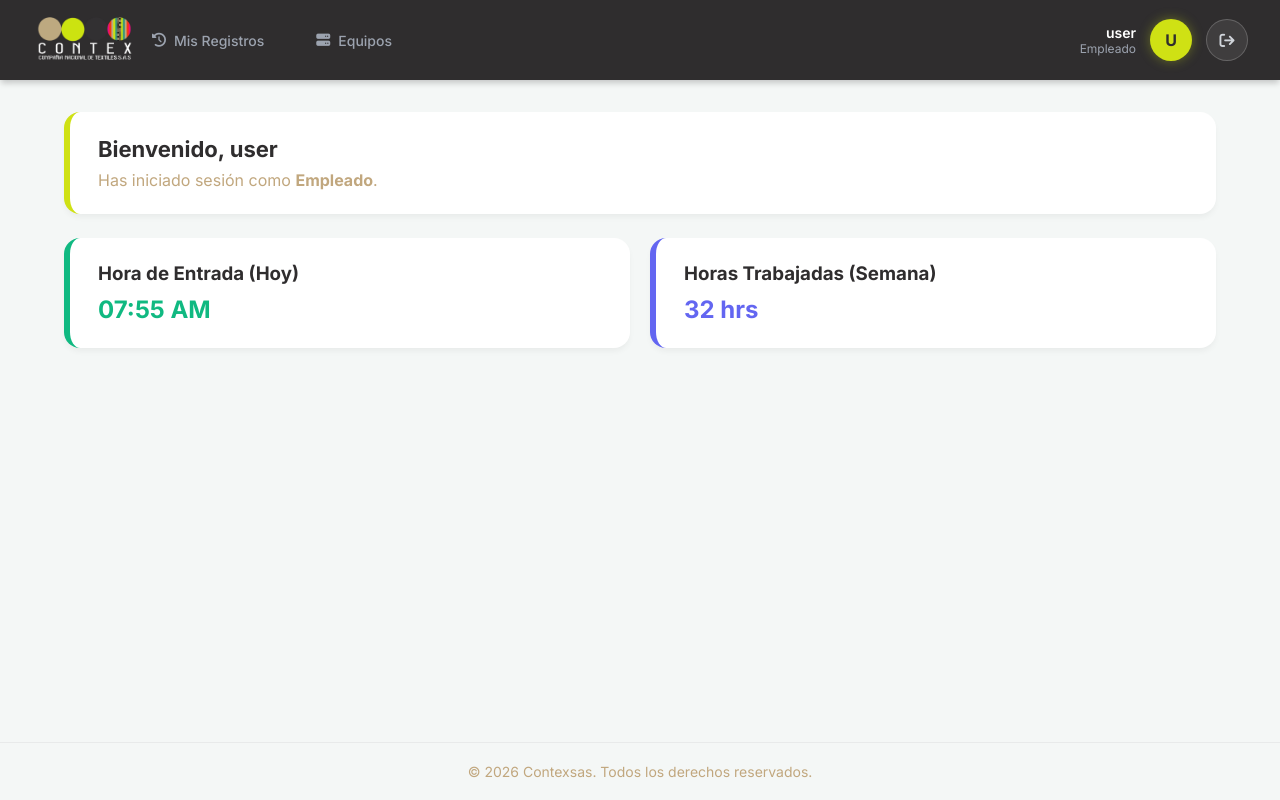
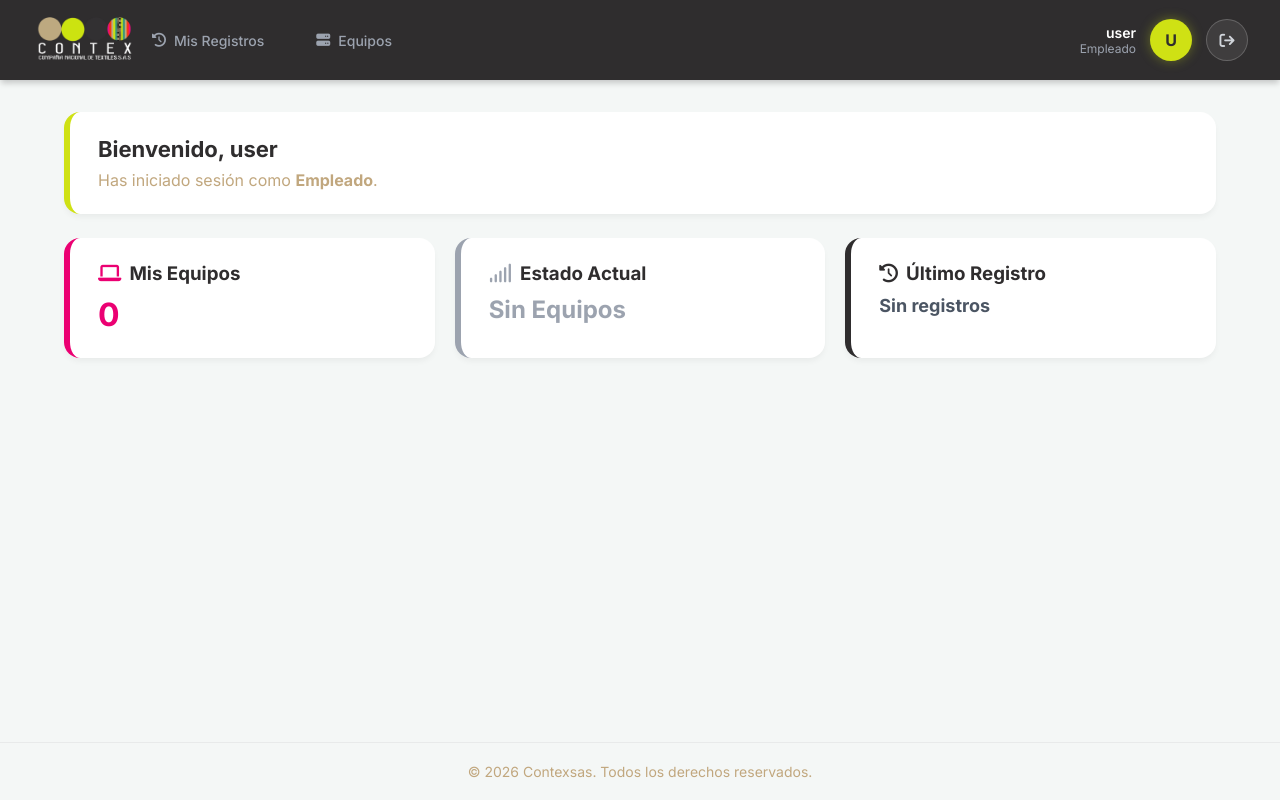
Before and after one commit to Jcvo2029/contorol-de-ingreso, a Next.js app: page /dashboard in a window 1280 px wide. Built offline with nearby package versions, Linux system fonts and the light colour scheme; no server answers; the database is empty; sample sign-in values are in the browser's storage.

Commit message:
style: actualizar metricas del dashboard, eliminar descripciones e incrementar margenes

```diff
--- a/src/app/dashboard/equipos/page.tsx
+++ b/src/app/dashboard/equipos/page.tsx
@@ -135,15 +135,12 @@ export default function EquiposPage() {
   return (
     <div className="equipos-container">
       <div className="equipos-card">
-        <div className="header-with-action">
+        <div className="header-with-action" style={{ marginBottom: '24px' }}>
           <h2><i className="fa-solid fa-server"></i> Inventario de Equipos</h2>
           <button className="btn-primary" onClick={() => setShowAddModal(true)}>
             <i className="fa-solid fa-plus"></i> Nuevo Equipo
           </button>
         </div>
-        <p style={{ color: '#6b7280', marginBottom: '24px', fontSize: '14px' }}>
-          Base de datos maestra de ControlTech. Aquí puedes gestionar todos los activos tecnológicos, adjuntar fotografías, generar sus códigos QR y ver su estado actual.
-        </p>
 
         <div className="table-responsive">
           <table className="equipos-table">
--- a/src/app/dashboard/layout.tsx
+++ b/src/app/dashboard/layout.tsx
@@ -6,9 +6,9 @@ export default function DashboardLayout({ children }: { children: React.ReactNod
   return (
     <div className="dashboard-page-wrapper" style={{ display: 'flex', flexDirection: 'column', minHeight: '100vh' }}>
       <Navbar />
-      <div style={{ flex: 1 }}>
+      <main className="main-content" style={{ flex: 1, width: '100%' }}>
         {children}
-      </div>
+      </main>
       <Footer />
     </div>
   );
--- a/src/app/dashboard/page.tsx
+++ b/src/app/dashboard/page.tsx
@@ -2,34 +2,55 @@
 import React, { useEffect, useState } from 'react';
 import { useRouter } from 'next/navigation';
 import { onAuthStateChanged } from 'firebase/auth';
-import { doc, getDoc } from 'firebase/firestore';
+import { doc, getDoc, collection, onSnapshot, query, where, getDocs } from 'firebase/firestore';
 import { auth, db } from '@/lib/firebase';
 
 interface User {
   name: string;
   role: string;
   email: string;
+  uid: string;
+}
+
+interface Metrics {
+  totalEquipos: number;
+  equiposDentro: number;
+  equiposFuera: number;
+  movimientosHoy: number;
+  misEquiposCount: number;
+  miEquipoEstado: 'Dentro' | 'Fuera' | 'Ninguno';
+  miUltimoRegistro: string;
 }
 
 export default function DashboardPage() {
   const router = useRouter();
   const [user, setUser] = useState<User | null>(null);
+  const [employeeIdNumber, setEmployeeIdNumber] = useState<string>('');
+  const [metrics, setMetrics] = useState<Metrics>({
+    totalEquipos: 0,
+    equiposDentro: 0,
+    equiposFuera: 0,
+    movimientosHoy: 0,
+    misEquiposCount: 0,
+    miEquipoEstado: 'Ninguno',
+    miUltimoRegistro: 'Sin registros'
+  });
 
   useEffect(() => {
     const unsubscribe = onAuthStateChanged(auth, async (fbUser) => {
       if (fbUser) {
-        // Try getting cached user first for faster render
         const storedUser = localStorage.getItem('user');
+        let role = 'Empleado';
+        let name = fbUser.email?.split('@')[0] || 'Usuario';
+
         if (storedUser) {
-          setUser(JSON.parse(storedUser));
+          const cached = JSON.parse(storedUser);
+          role = cached.role || role;
+          name = cached.name || name;
         }
 
-        // Fetch fresh role from Firestore
         const userDocRef = doc(db, 'users', fbUser.uid);
         const userDoc = await getDoc(userDocRef);
-
-        let role = 'Empleado';
-        let name = fbUser.email?.split('@')[0] || 'Usuario';
 
         if (userDoc.exists()) {
           const data = userDoc.data();
@@ -46,6 +67,24 @@ export default function DashboardPage() {
 
         setUser(sessionUser);
         localStorage.setItem('user', JSON.stringify(sessionUser));
+
+        try {
+          if (fbUser.email) {
+            const q = query(collection(db, 'personas'), where('email', '==', fbUser.email));
+            const querySnapshot = await getDocs(q);
+            if (!querySnapshot.empty) {
+              setEmployeeIdNumber(querySnapshot.docs[0].data().idNumber || '');
+            } else {
+              const qName = query(collection(db, 'personas'), where('name', '==', name));
+              const qSnapName = await getDocs(qName);
+              if (!qSnapName.empty) {
+                setEmployeeIdNumber(qSnapName.docs[0].data().idNumber || '');
+              }
+            }
+          }
+        } catch (err) {
+          console.error("Error fetching persona:", err);
+        }
       } else {
         localStorage.removeItem('user');
         setUser(null);
@@ -56,10 +95,123 @@ export default function DashboardPage() {
     return () => unsubscribe();
   }, [router]);
 
+  useEffect(() => {
+    if (!user) return;
+
+    const unsubEq = onSnapshot(collection(db, 'equipos'), (snapshot) => {
+      let total = 0;
+      let dentro = 0;
+      let fuera = 0;
+      snapshot.forEach((docSnap) => {
+        total++;
+        const status = docSnap.data().status;
+        if (status === 'Dentro') {
+          dentro++;
+        } else {
+          fuera++;
+        }
+      });
+      setMetrics((prev) => ({
+        ...prev,
+        totalEquipos: total,
+        equiposDentro: dentro,
+        equiposFuera: fuera
+      }));
+    });
+
+    const startOfToday = new Date();
+    startOfToday.setHours(0, 0, 0, 0);
+
+    const unsubReg = onSnapshot(collection(db, 'registros'), (snapshot) => {
+      let countHoy = 0;
+      snapshot.forEach((docSnap) => {
+        const data = docSnap.data();
+        if (data.timestamp) {
+          const date = data.timestamp.toDate ? data.timestamp.toDate() : new Date(data.timestamp);
+          if (date >= startOfToday) {
+            countHoy++;
+          }
+        }
+      });
+      setMetrics((prev) => ({
+        ...prev,
+        movimientosHoy: countHoy
+      }));
+    });
+
+    return () => {
+      unsubEq();
+      unsubReg();
+    };
+  }, [user]);
+
+  useEffect(() => {
+    if (!user || user.role !== 'Empleado' || !employeeIdNumber) return;
+
+    const q = query(
+      collection(db, 'registros'),
+      where('idNumber', '==', employeeIdNumber)
+    );
+
+    const unsubEmpReg = onSnapshot(q, (snapshot) => {
+      const userRegistries: any[] = [];
+      snapshot.forEach((docSnap) => {
+        userRegistries.push(docSnap.data());
+      });
+
+      userRegistries.sort((a, b) => {
+        const timeA = a.timestamp?.seconds || 0;
+        const timeB = b.timestamp?.seconds || 0;
+        return timeB - timeA;
+      });
+
+      const uniqueEquips = new Map<string, string>();
+      let lastRegText = 'Sin registros';
+
+      if (userRegistries.length > 0) {
+        const latest = userRegistries[0];
+        const date = latest.timestamp?.toDate ? latest.timestamp.toDate() : new Date(latest.timestamp);
+        const formattedDate = date.toLocaleString('es-ES', {
+          day: '2-digit',
+          month: '2-digit',
+          hour: '2-digit',
+          minute: '2-digit'
+        });
+        lastRegText = `${latest.type} - ${formattedDate}`;
+
+        for (const reg of userRegistries) {
+          const key = reg.serialNumber || reg.assetCode;
+          if (key && !uniqueEquips.has(key)) {
+            uniqueEquips.set(key, reg.type === 'Entrada' ? 'Dentro' : 'Fuera');
+          }
+        }
+      }
+
+      let activeStatus: 'Dentro' | 'Fuera' | 'Ninguno' = 'Ninguno';
+      if (uniqueEquips.size > 0) {
+        const statuses = Array.from(uniqueEquips.values());
+        if (statuses.includes('Dentro')) {
+          activeStatus = 'Dentro';
+        } else {
+          activeStatus = 'Fuera';
+        }
+      }
+
+      setMetrics((prev) => ({
+        ...prev,
+        misEquiposCount: uniqueEquips.size,
+        miEquipoEstado: activeStatus,
+        miUltimoRegistro: lastRegText
+      }));
+    });
+
+    return () => unsubEmpReg();
+  }, [user, employeeIdNumber]);
+
   if (!user) return null;
 
   return (
-    <main className="main-content">
+    <>
       <div className="welcome-card" style={{ marginBottom: '24px' }}>
         <h1>Bienvenido, {user.name}</h1>
         <p>Has iniciado sesión como <strong>{user.role}</strong>.</p>
@@ -70,17 +222,29 @@ export default function DashboardPage() {
         {/* Admin Dashboard Metrics */}
         {user.role === 'Admin' && (
           <>
-            <div className="welcome-card" style={{ borderLeftColor: '#4f46e5' }}>
-              <h3 style={{ marginBottom: '10px' }}>Total Empleados</h3>
-              <p style={{ fontSize: '32px', fontWeight: 'bold', color: '#4f46e5' }}>124</p>
+            <div className="welcome-card" style={{ borderLeftColor: 'var(--secondary)' }}>
+              <h3 style={{ marginBottom: '10px', display: 'flex', alignItems: 'center', gap: '8px' }}>
+                <i className="fa-solid fa-laptop" style={{ color: 'var(--secondary)' }}></i> Total Equipos
+              </h3>
+              <p style={{ fontSize: '32px', fontWeight: 'bold', color: 'var(--secondary)' }}>{metrics.totalEquipos}</p>
             </div>
-            <div className="welcome-card" style={{ borderLeftColor: '#10b981' }}>
-              <h3 style={{ marginBottom: '10px' }}>Registros Hoy</h3>
-              <p style={{ fontSize: '32px', fontWeight: 'bold', color: '#10b981' }}>98</p>
+            <div className="welcome-card" style={{ borderLeftColor: '#209D88' }}>
+              <h3 style={{ marginBottom: '10px', display: 'flex', alignItems: 'center', gap: '8px' }}>
+                <i className="fa-solid fa-circle-check" style={{ color: '#209D88' }}></i> Equipos en Planta (Dentro)
+              </h3>
+              <p style={{ fontSize: '32px', fontWeight: 'bold', color: '#209D88' }}>{metrics.equiposDentro}</p>
             </div>
-            <div className="welcome-card" style={{ borderLeftColor: '#ef4444' }}>
-              <h3 style={{ marginBottom: '10px' }}>Ausencias / Tardanzas</h3>
-              <p style={{ fontSize: '32px', fontWeight: 'bold', color: '#ef4444' }}>5</p>
+            <div className="welcome-card" style={{ borderLeftColor: 'var(--primary)' }}>
+              <h3 style={{ marginBottom: '10px', display: 'flex', alignItems: 'center', gap: '8px' }}>
+                <i className="fa-solid fa-circle-right" style={{ color: 'var(--primary-hover)' }}></i> Equipos Fuera
+              </h3>
+              <p style={{ fontSize: '32px', fontWeight: 'bold', color: 'var(--primary-hover)' }}>{metrics.equiposFuera}</p>
+            </div>
+            <div className="welcome-card" style={{ borderLeftColor: 'var(--bg-dark)' }}>
+              <h3 style={{ marginBottom: '10px', display: 'flex', alignItems: 'center', gap: '8px' }}>
+                <i className="fa-solid fa-clipboard-list" style={{ color: 'var(--bg-dark)' }}></i> Movimientos Hoy
+              </h3>
+              <p style={{ fontSize: '32px', fontWeight: 'bold', color: 'var(--bg-dark)' }}>{metrics.movimientosHoy}</p>
             </div>
           </>
         )}
@@ -88,13 +252,23 @@ export default function DashboardPage() {
         {/* Recepción Dashboard Metrics */}
         {user.role === 'Recepción' && (
           <>
-            <div className="welcome-card" style={{ borderLeftColor: '#10b981' }}>
-              <h3 style={{ marginBottom: '10px' }}>Personal en Edificio</h3>
-              <p style={{ fontSize: '32px', fontWeight: 'bold', color: '#10b981' }}>85</p>
+            <div className="welcome-card" style={{ borderLeftColor: '#209D88' }}>
+              <h3 style={{ marginBottom: '10px', display: 'flex', alignItems: 'center', gap: '8px' }}>
+                <i className="fa-solid fa-circle-check" style={{ color: '#209D88' }}></i> Equipos Dentro
+              </h3>
+              <p style={{ fontSize: '32px', fontWeight: 'bold', color: '#209D88' }}>{metrics.equiposDentro}</p>
             </div>
-            <div className="welcome-card" style={{ borderLeftColor: '#f59e0b' }}>
-              <h3 style={{ marginBottom: '10px' }}>Visitantes Activos</h3>
-              <p style={{ fontSize: '32px', fontWeight: 'bold', color: '#f59e0b' }}>12</p>
+            <div className="welcome-card" style={{ borderLeftColor: 'var(--primary)' }}>
+              <h3 style={{ marginBottom: '10px', display: 'flex', alignItems: 'center', gap: '8px' }}>
+                <i className="fa-solid fa-circle-right" style={{ color: 'var(--primary-hover)' }}></i> Equipos Fuera
+              </h3>
+              <p style={{ fontSize: '32px', fontWeight: 'bold', color: 'var(--primary-hover)' }}>{metrics.equiposFuera}</p>
+            </div>
+            <div className="welcome-card" style={{ borderLeftColor: 'var(--secondary)' }}>
+              <h3 style={{ marginBottom: '10px', display: 'flex', alignItems: 'center', gap: '8px' }}>
+                <i className="fa-solid fa-clipboard-list" style={{ color: 'var(--secondary)' }}></i> Registros Hoy
+              </h3>
+              <p style={{ fontSize: '32px', fontWeight: 'bold', color: 'var(--secondary)' }}>{metrics.movimientosHoy}</p>
             </div>
           </>
         )}
@@ -102,18 +276,40 @@ export default function DashboardPage() {
         {/* Empleado Dashboard Metrics */}
         {user.role === 'Empleado' && (
           <>
-            <div className="welcome-card" style={{ borderLeftColor: '#10b981' }}>
-              <h3 style={{ marginBottom: '10px' }}>Hora de Entrada (Hoy)</h3>
-              <p style={{ fontSize: '24px', fontWeight: 'bold', color: '#10b981' }}>07:55 AM</p>
+            <div className="welcome-card" style={{ borderLeftColor: 'var(--secondary)' }}>
+              <h3 style={{ marginBottom: '10px', display: 'flex', alignItems: 'center', gap: '8px' }}>
+                <i className="fa-solid fa-laptop" style={{ color: 'var(--secondary)' }}></i> Mis Equipos
+              </h3>
+              <p style={{ fontSize: '32px', fontWeight: 'bold', color: 'var(--secondary)' }}>{metrics.misEquiposCount}</p>
             </div>
-            <div className="welcome-card" style={{ borderLeftColor: '#6366f1' }}>
-              <h3 style={{ marginBottom: '10px' }}>Horas Trabajadas (Semana)</h3>
-              <p style={{ fontSize: '24px', fontWeight: 'bold', color: '#6366f1' }}>32 hrs</p>
+            <div className="welcome-card" style={{
+              borderLeftColor: metrics.miEquipoEstado === 'Dentro' ? '#209D88' : metrics.miEquipoEstado === 'Fuera' ? 'var(--primary)' : '#9ca3af'
+            }}>
+              <h3 style={{ marginBottom: '10px', display: 'flex', alignItems: 'center', gap: '8px' }}>
+                <i className="fa-solid fa-signal" style={{
+                  color: metrics.miEquipoEstado === 'Dentro' ? '#209D88' : metrics.miEquipoEstado === 'Fuera' ? 'var(--primary-hover)' : '#9ca3af'
+                }}></i> Estado Actual
+              </h3>
+              <p style={{
+                fontSize: '24px',
+                fontWeight: 'bold',
+                color: metrics.miEquipoEstado === 'Dentro' ? '#209D88' : metrics.miEquipoEstado === 'Fuera' ? 'var(--primary-hover)' : '#9ca3af'
+              }}>
+                {metrics.miEquipoEstado === 'Ninguno' ? 'Sin Equipos' : metrics.miEquipoEstado}
+              </p>
+            </div>
+            <div className="welcome-card" style={{ borderLeftColor: 'var(--bg-dark)' }}>
+              <h3 style={{ marginBottom: '10px', display: 'flex', alignItems: 'center', gap: '8px' }}>
+                <i className="fa-solid fa-clock-rotate-left" style={{ color: 'var(--bg-dark)' }}></i> Último Registro
+              </h3>
+              <p style={{ fontSize: '18px', fontWeight: 'bold', color: '#4b5563', marginTop: '8px' }}>
+                {metrics.miUltimoRegistro}
+              </p>
             </div>
           </>
         )}
 
       </div>
-    </main>
+    </>
   );
 }
--- a/src/app/dashboard/personas/page.tsx
+++ b/src/app/dashboard/personas/page.tsx
@@ -101,10 +101,7 @@ export default function PersonasPage() {
   return (
     <div className="personas-container">
       <div className="personas-header-card">
-        <div>
-          <h2><i className="fa-solid fa-address-book"></i> Directorio de Personas</h2>
-          <p>Empleados, proveedores y clientes frecuentes. Al registrar una persona aquí, el formulario de Entradas/Salidas se autocompletará con solo ingresar su cédula.</p>
-        </div>
+        <h2><i className="fa-solid fa-address-book"></i> Directorio de Personas</h2>
         <button className="btn-add-persona" onClick={() => setShowForm(!showForm)}>
           <i className={`fa-solid ${showForm ? 'fa-xmark' : 'fa-plus'}`}></i>
           {showForm ? 'Cancelar' : 'Nueva Persona'}
```
Also changed, not shown: src/app/dashboard/registros/page.tsx (+4 -9 lines).
